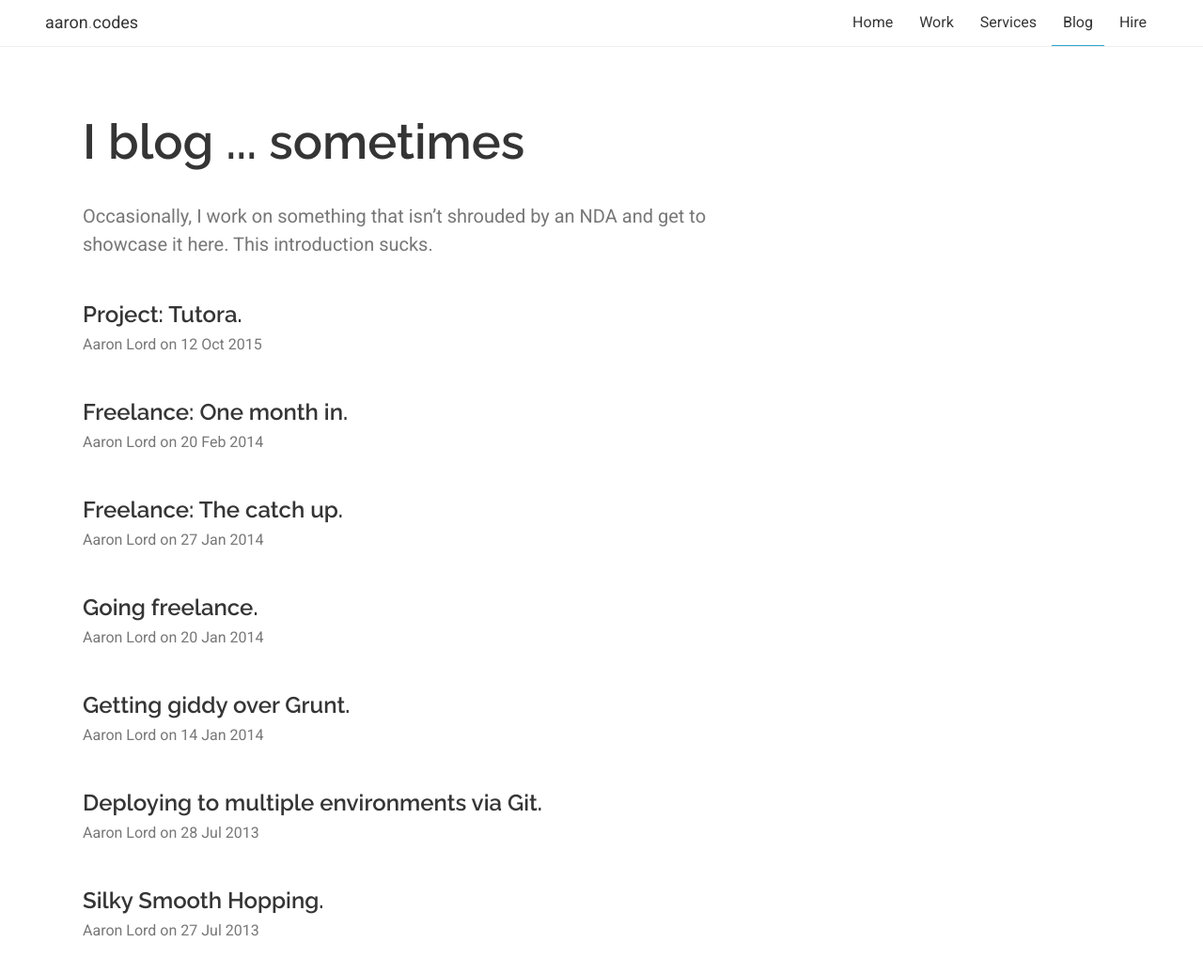
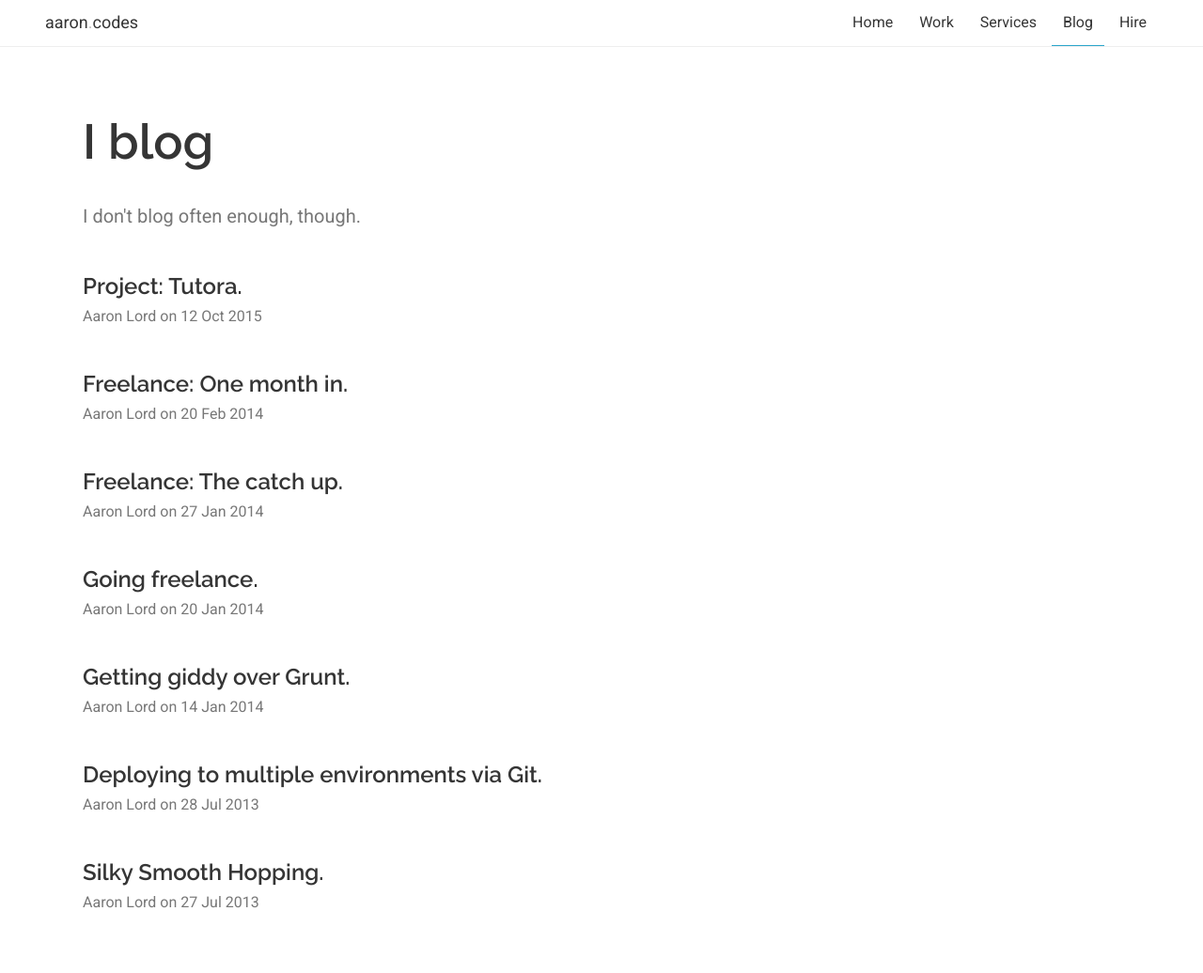
Before and after one commit to aaronlord/aaron.codes, a Jekyll site: the page built from blog/index.html, in a window 1280 px wide and 1123 px high. Shown: the top 1036 px of the window at 94% size. Built offline with Jekyll 4.4.1, drawn with Linux system fonts in a browser that asks for light colours.

Commit message:
Updated some text

```diff
--- a/_data/typer-targets.json
+++ b/_data/typer-targets.json
@@ -1,5 +1,5 @@
 - I'm a freelance web developer.
 - I'm available for hire.
-- I'm a terminal junkie.
+- I'm <3 cli.
 - I'm probably awake.
 - I'm a vim nerd.
--- a/blog/index.html
+++ b/blog/index.html
@@ -8,13 +8,12 @@ site_nav_index: 4
 <div class="wrapper">
     <section class="chapter"><!--
         --><header class="chapter__header">
-            <h1 class="heading kilo">I blog ... sometimes</h1>
+            <h1 class="heading kilo">I blog</h1>
         </header><!--
 
         --><div class="chapter__content">
             <div class="chapter__intro">
-                <p class="delta">Occasionally, I work on something that isn’t shrouded by an NDA
-                    and get to showcase it here. This introduction sucks.</p>
+                <p class="delta">I don't blog often enough, though.</p>
             </div>
 
             <ul class="list-ui u-mt">
--- a/stuff/index.html
+++ b/stuff/index.html
@@ -13,8 +13,7 @@ site_nav_index: 2
 
         --><div class="chapter__content">
             <div class="chapter__intro">
-                <p class="delta">Occasionally, I work on something that isn’t shrouded by an NDA
-                    and get to showcase it here. This introduction sucks.</p>
+                <p class="delta">Here's a small showcase of some of the things I've been working on.</p>
             </div>
         </div><!--
 
```
Also changed, not shown: _posts/2015-10-12-project-tutora.md (+1 -1 lines).
